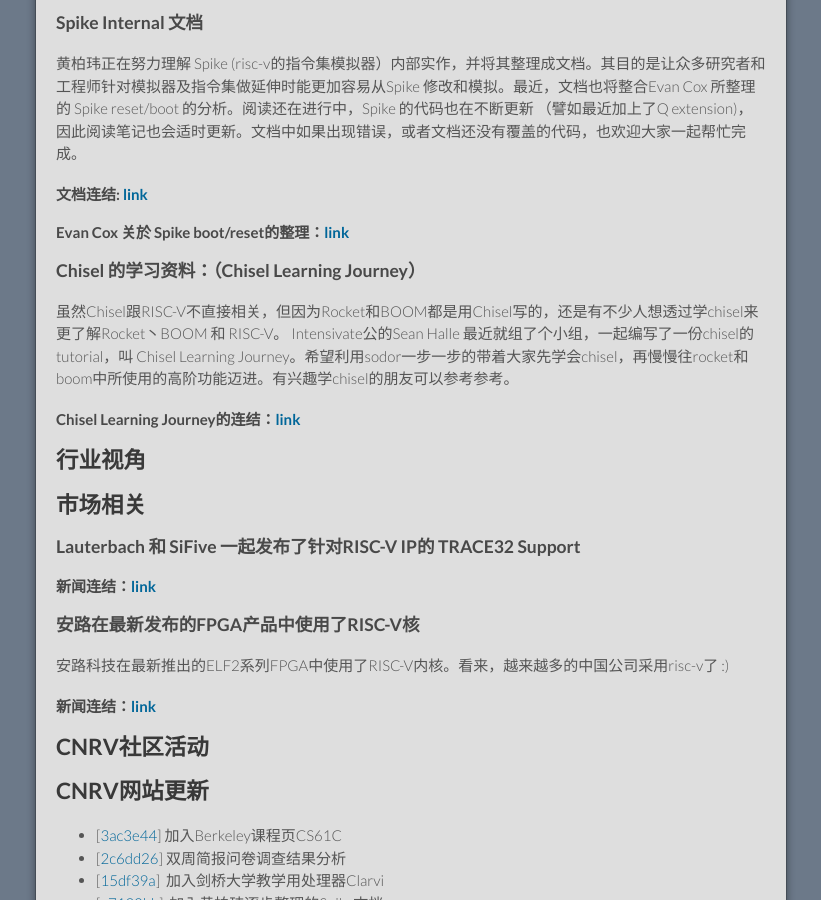
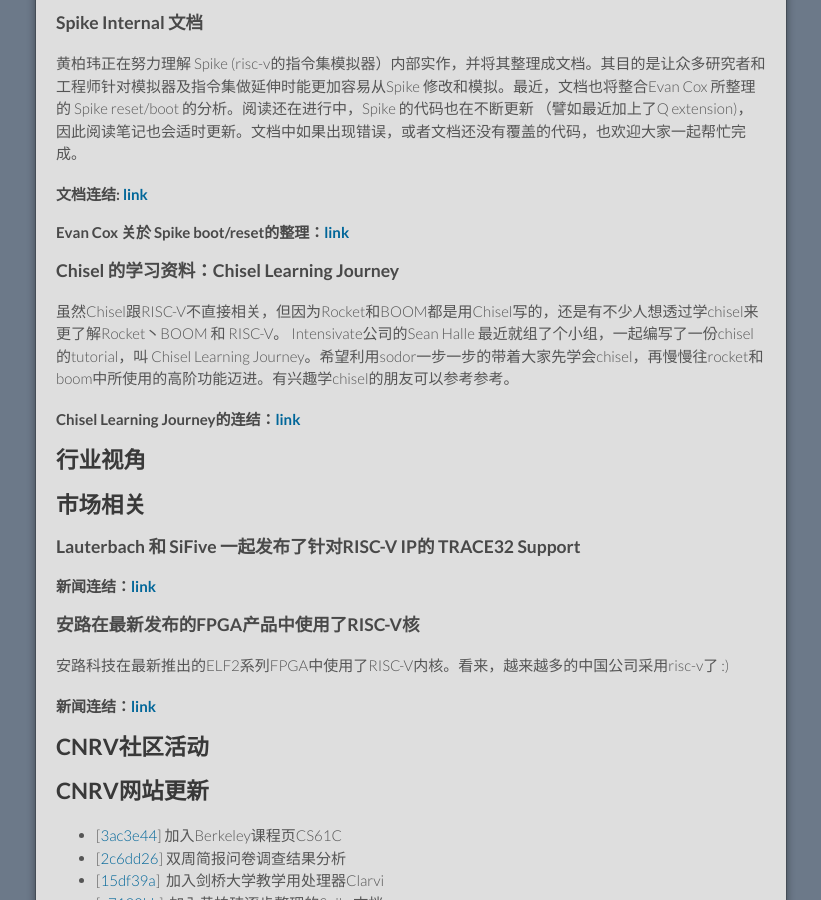
Before and after one commit to cnrv/home, a Jekyll site: the page built from bi-week-rpts/2017-10-26.md, in a window 1280 px wide and 900 px high, scrolled down 3218 px. Shown: the whole window, without its empty margins (229-1050 px from the left). Built offline with Jekyll 4.4.1, drawn with Linux system fonts in a browser that asks for light colours; Markdown is read by kramdown in place of the engine named in the settings; comment, search, counter and statistics services are not loaded; our own code applies the rules of GitHub Pages for plain Markdown files.

Commit message:
修改一些typo

```diff
--- a/bi-week-rpts/2017-10-26.md
+++ b/bi-week-rpts/2017-10-26.md
@@ -121,9 +121,9 @@
 #### 文档连结: [link](https://github.com/poweihuang17/Documentation_Spike)
 #### Evan Cox 关於 Spike boot/reset的整理：[link](https://github.com/riscv/riscv-isa-sim/issues/145)
 
-### Chisel 的学习资料：（Chisel Learning Journey）
+### Chisel 的学习资料：Chisel Learning Journey
 
-虽然Chisel跟RISC-V不直接相关，但因为Rocket和BOOM都是用Chisel写的，还是有不少人想透过学chisel来更了解Rocket丶BOOM 和 RISC-V。 Intensivate公的Sean Halle 最近就组了个小组，一起编写了一份chisel的tutorial，叫 Chisel Learning Journey。希望利用sodor一步一步的带着大家先学会chisel，再慢慢往rocket和boom中所使用的高阶功能迈进。有兴趣学chisel的朋友可以参考参考。
+虽然Chisel跟RISC-V不直接相关，但因为Rocket和BOOM都是用Chisel写的，还是有不少人想透过学chisel来更了解Rocket丶BOOM 和 RISC-V。 Intensivate公司的Sean Halle 最近就组了个小组，一起编写了一份chisel的tutorial，叫 Chisel Learning Journey。希望利用sodor一步一步的带着大家先学会chisel，再慢慢往rocket和boom中所使用的高阶功能迈进。有兴趣学chisel的朋友可以参考参考。
 
 #### Chisel Learning Journey的连结：[link](https://github.com/librecores/riscv-sodor/wiki/Chisel-Learning-Journey)
 
```
